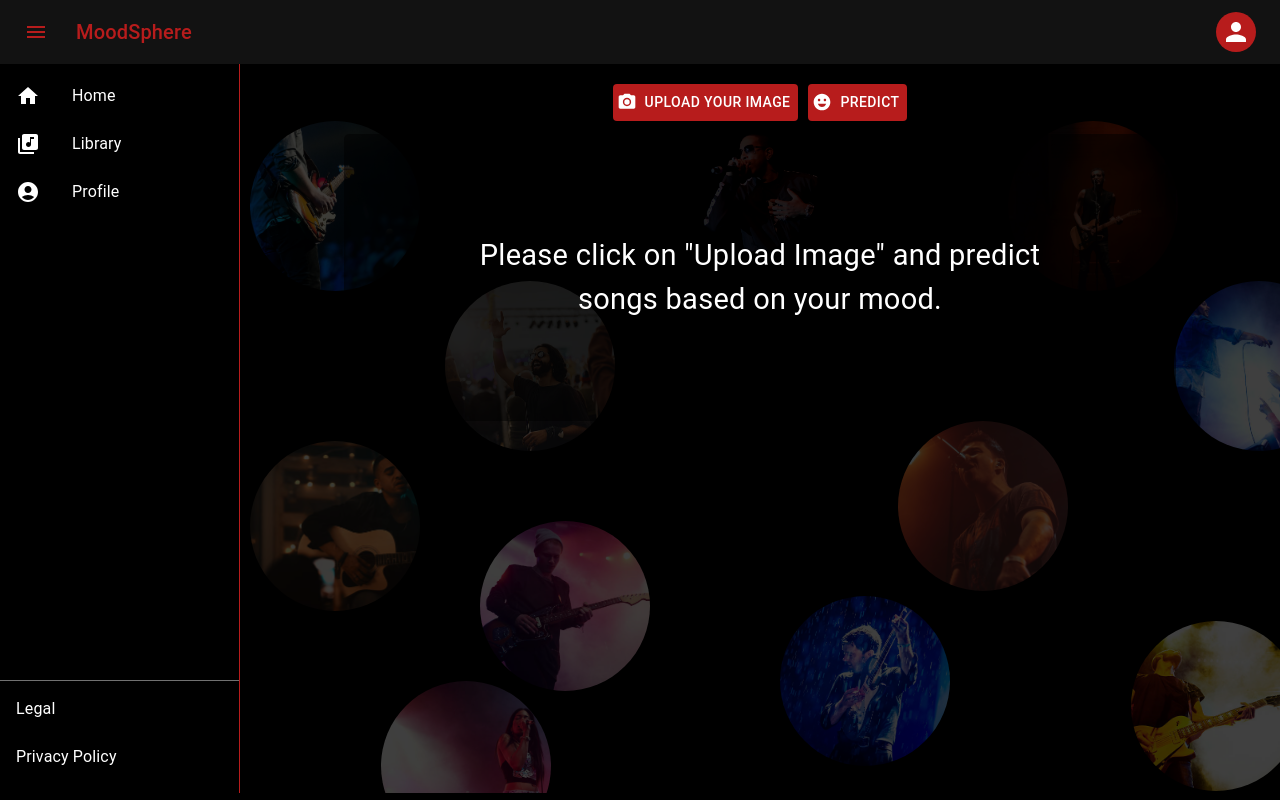
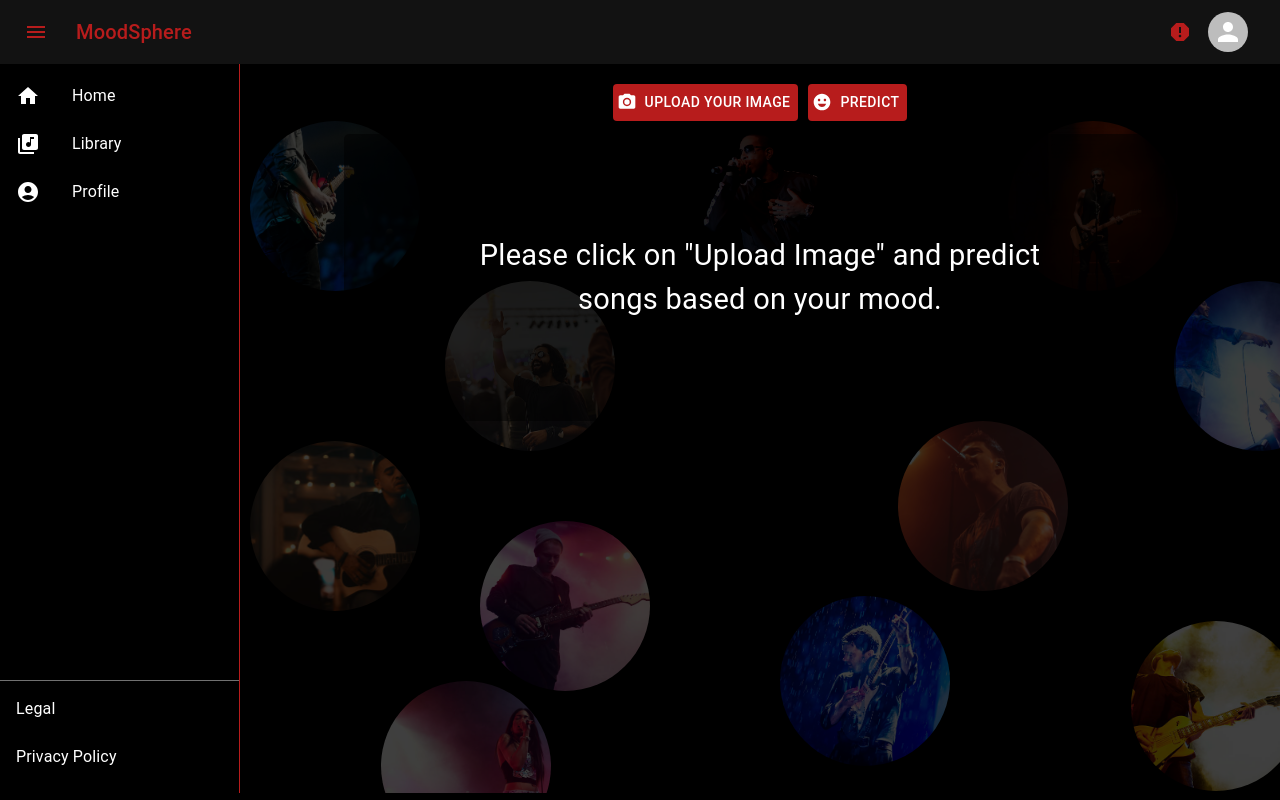
Before and after one commit to htmw/2024S-Dev-Dynasty, a React (Vite) app in the folder moodsphere/: page /status in a window 1280 px wide. Built offline with nearby package versions, Linux system fonts and the light colour scheme; no server answers; sample sign-in values are in the browser's storage.

Commit message:
adding report button

```diff
--- a/moodsphere/src/components/homePage/moodStatus.jsx
+++ b/moodsphere/src/components/homePage/moodStatus.jsx
@@ -15,6 +15,10 @@ import RecommendedSongs from './recommendedSongs';
 import { logout } from '../../userAuth/firebase';
 import { ToastContainer, toast } from 'react-toastify';
 import 'react-toastify/dist/ReactToastify.css';
+import ReportIcon from '@mui/icons-material/Report';
+
+
+
 const MoodStatus = () => {
     const navigate = useNavigate();
     const [anchorEl, setAnchorEl] = React.useState(null);
@@ -64,6 +68,21 @@ const MoodStatus = () => {
         logout();
         navigate('/');
     }
+        // Report function
+        const handleReport = () => {
+            // Here you can implement the logic to show a report form or report dialog
+            console.log("Report button clicked");
+            // For now, let's just show a toast message
+            toast.info("Reported!", {
+                position: "top-center",
+                autoClose: 2000,
+                hideProgressBar: false,
+                closeOnClick: true,
+                pauseOnHover: true,
+                draggable: true,
+                progress: undefined,
+            });
+        };
 
     const predictSongs = async () => {
         console.log(uploadedImage)
@@ -103,6 +122,7 @@ const MoodStatus = () => {
         }
     };
 
+
     // AppBar styles
     const appBarStyle = {
         backgroundColor: '#121212', // Dark background
@@ -116,8 +136,10 @@ const MoodStatus = () => {
         { text: 'Profile', icon: <AccountCircleIcon />, onClick: () => navigate('/profile') },
     ];
 
+
     return (
-        <> <div style= {{overflowX:'hidden', overflowY:'hidden'}}>
+        <>
+         <div style= {{overflowX:'hidden', overflowY:'hidden'}}>
             <AppBar position="static" sx={appBarStyle}>
                 <Toolbar>
                     <IconButton
@@ -151,15 +173,20 @@ const MoodStatus = () => {
                     MoodSphere
                         </Typography>
                         <IconButton
-                        size="large"
-                        edge="end"
+                            color="inherit"
+                            aria-label="report"
+                            onClick={handleReport} // Call handleReport when report button is clicked
+                        >
+                            <ReportIcon />
+                        </IconButton>
+                        <IconButton
+                            color="inherit"
                             aria-label="account of current user"
                             aria-controls="menu-appbar"
                             aria-haspopup="true"
                             onClick={handleMenu}
-                        color="inherit"
                         >
-                        <Avatar sx={{ bgcolor: '#b71c1c' }} />
+                            <Avatar />
                         </IconButton>
                     </Toolbar>
                 </AppBar>
@@ -249,6 +276,7 @@ const MoodStatus = () => {
                     </Box>
                 </Box>
                 <ToastContainer />
+
 
                 <Box sx={{ position: 'relative', width: '100%' }}>
                     <Box
```
Lines whose indentation alone changed are shown as unchanged.
